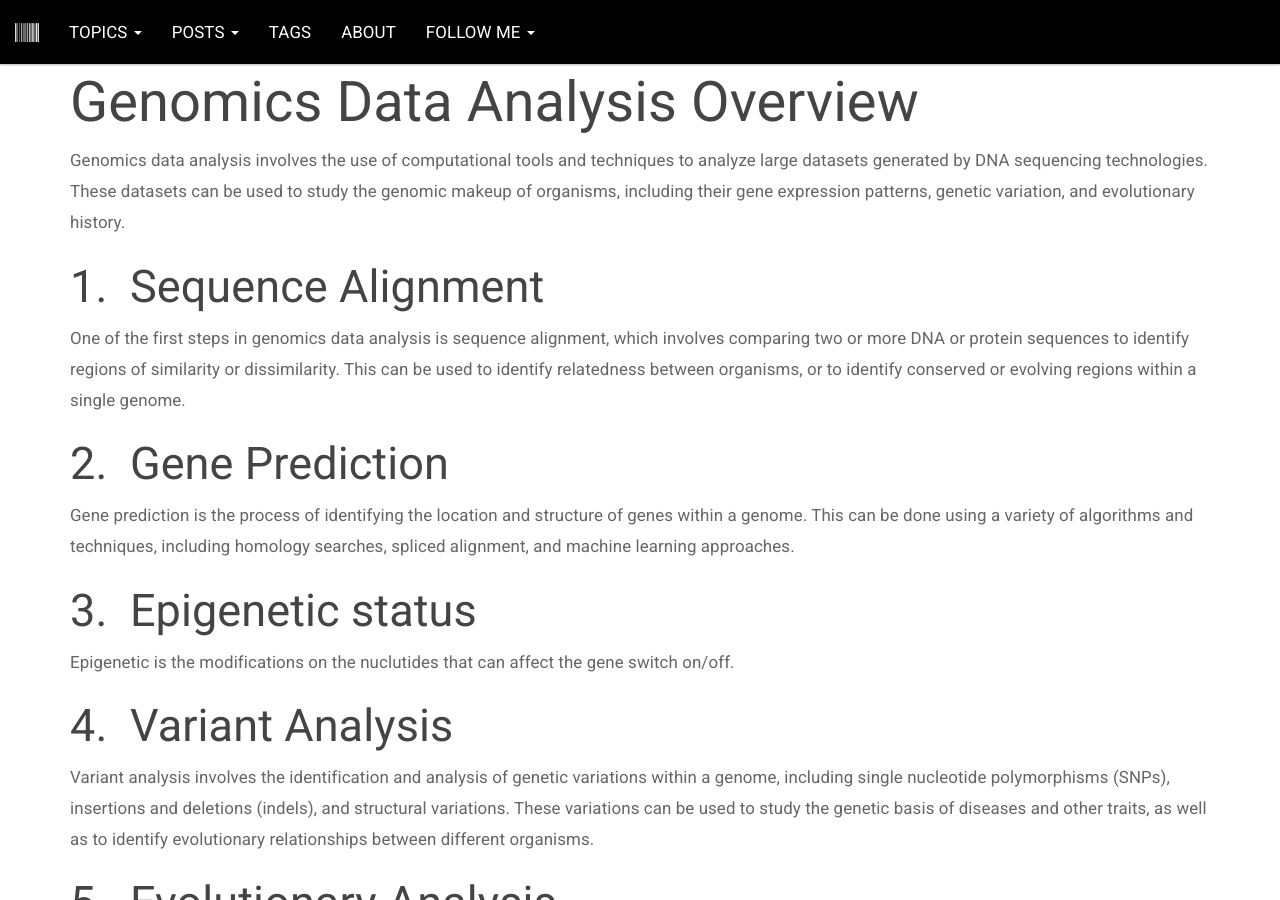
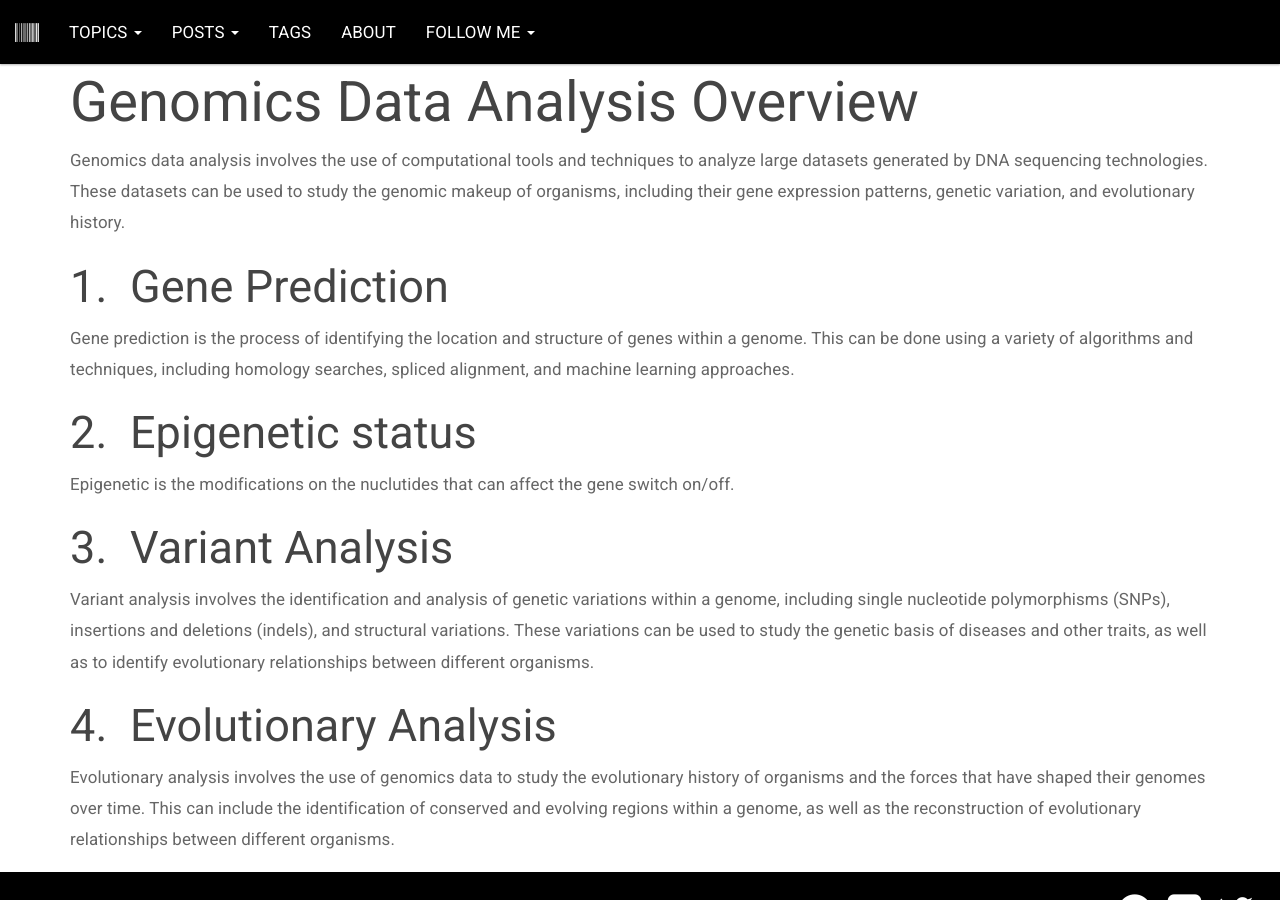
Before and after one commit to whiteorchid/whiteorchid.github.io, a Jekyll site: the page built from _pages/projects/Genomics.html, in a window 1280 px wide and 900 px high, scrolled down 405 px. Built offline with Jekyll 4.4.1, drawn with Linux system fonts in a browser that asks for light colours; comment, search, counter and statistics services are not loaded.

Commit message:
Update Genomics.html

```diff
--- a/_pages/projects/Genomics.html
+++ b/_pages/projects/Genomics.html
@@ -14,14 +14,16 @@ comments: true
 
 <h1>Genomics Data Analysis Overview</h1>
 <p>Genomics data analysis involves the use of computational tools and techniques to analyze large datasets generated by DNA sequencing technologies. These datasets can be used to study the genomic makeup of organisms, including their gene expression patterns, genetic variation, and evolutionary history.</p>
-<h2>Sequence Alignment</h2>
-<p>One of the first steps in genomics data analysis is sequence alignment, which involves comparing two or more DNA or protein sequences to identify regions of similarity or dissimilarity. This can be used to identify relatedness between organisms, or to identify conserved or evolving regions within a single genome.</p>
+
 <h2>Gene Prediction</h2>
 <p>Gene prediction is the process of identifying the location and structure of genes within a genome. This can be done using a variety of algorithms and techniques, including homology searches, spliced alignment, and machine learning approaches.</p>
+
 <h2>Epigenetic status</h2>
 <p>Epigenetic is the modifications on the nuclutides that can affect the gene switch on/off.</p>
+
 <h2>Variant Analysis</h2>
 <p>Variant analysis involves the identification and analysis of genetic variations within a genome, including single nucleotide polymorphisms (SNPs), insertions and deletions (indels), and structural variations. These variations can be used to study the genetic basis of diseases and other traits, as well as to identify evolutionary relationships between different organisms.</p>
+
 <h2>Evolutionary Analysis</h2>
 <p>Evolutionary analysis involves the use of genomics data to study the evolutionary history of organisms and the forces that have shaped their genomes over time. This can include the identification of conserved and evolving regions within a genome, as well as the reconstruction of evolutionary relationships between different organisms.</p>
 
```
